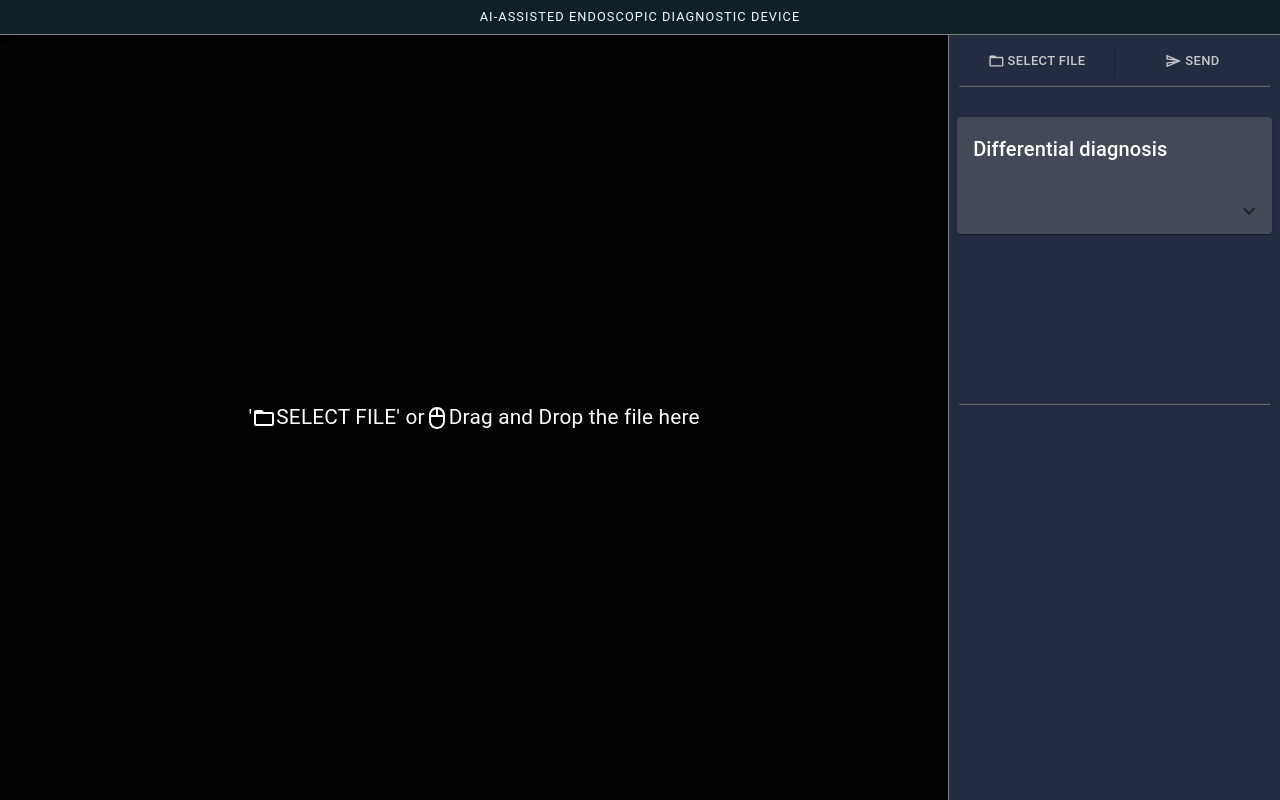
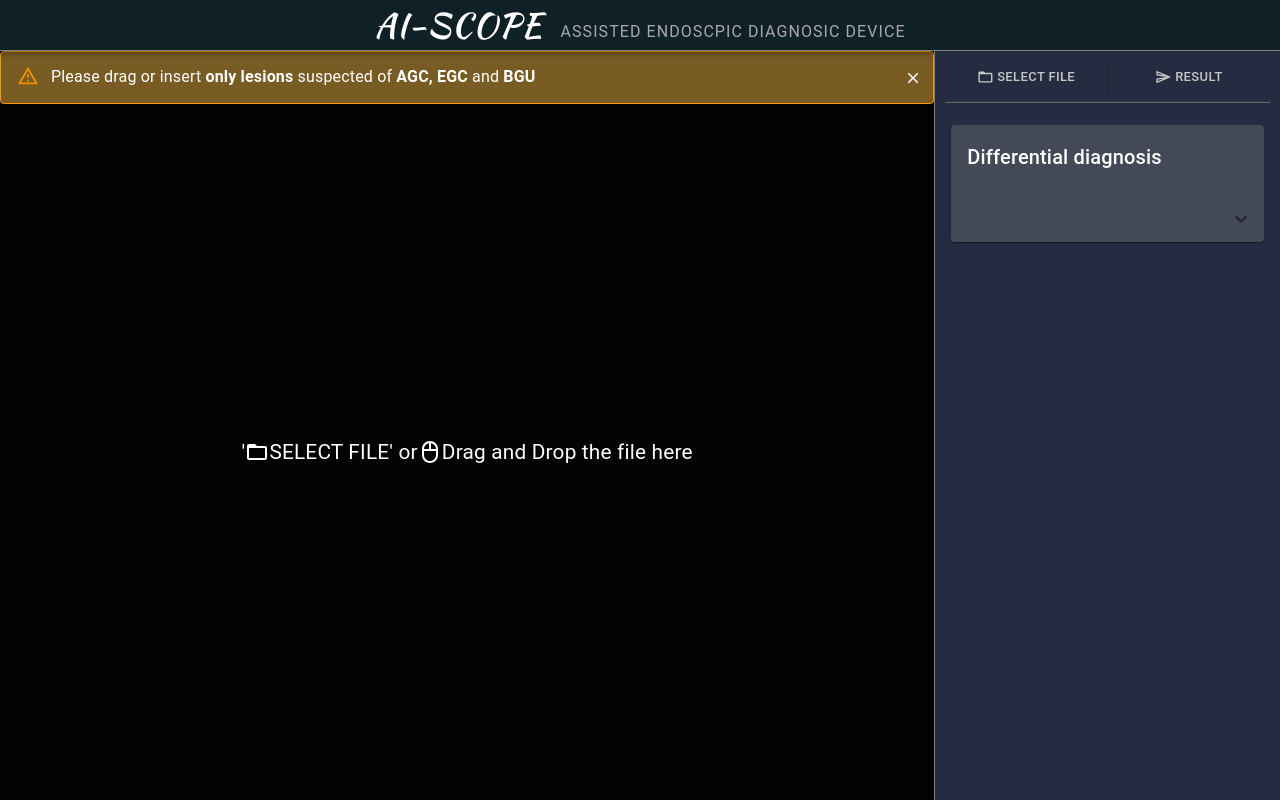
Before and after one commit to LeeSeungjae00/ai-scope, a React (Create React App) app: page / in a window 1280 px wide. Built offline with nearby package versions, Linux system fonts and the light colour scheme.

Commit message:
AI-scope 1. EGC 같은 약자 풀어쓰기 2. title 폰트, 폰트크기 변경 3. 사진 관련 사진으로 넣으라는 경고 문구 추가 4. 버튼 Send -> Result

```diff
--- a/public/index.html
+++ b/public/index.html
@@ -6,9 +6,9 @@
     <meta name="theme-color" content="#000000" />
     <meta
       name="description"
-      content="AI-assisted Endoscopic Diagnostic Device"
+      content="AI-SCOPE assisted Endoscopic Diagnostic Device"
     />
-    <title>AI-assisted Endoscopic Diagnostic Device</title>
+    <title>AI-SCOPE assisted Endoscopic Diagnostic Device</title>
   </head>
   <body>
     <div id="root"></div>
--- a/src/App.css
+++ b/src/App.css
@@ -1,16 +1,52 @@
+@import url('https://fonts.googleapis.com/css2?family=Kaushan+Script&display=swap');
+
+
+.side::-webkit-scrollbar-track
+{
+  background-color: #242c42;
+  height: 5px;
+  width: 5px;
+}
+
+.side::-webkit-scrollbar
+{
+  background-color: #F5F5F5;
+  height: 5px;
+  width: 5px;
+}
+
+.side::-webkit-scrollbar-thumb:hover
+{
+  background-color: #888888;
+}
+
+
+.side::-webkit-scrollbar-thumb
+{
+  background-color: #b4b4b4;
+  border-radius: 10px;
+  height: 5px;
+  width: 5px;
+}
+
 .App {
   min-height: 100%;
   min-width: 100%;
   display: -ms-grid;
   display: grid;
-  -ms-grid-rows: minmax(30px,auto) 1fr;
-  grid-template-rows: minmax(30px,auto) 1fr;
-  -ms-grid-columns: 100fr 35fr;
-  grid-template-columns: 100fr 35fr;
+  -ms-grid-rows: minmax(30px,auto) auto 1fr;
+  grid-template-rows: minmax(30px,auto) auto 1fr;
+  -ms-grid-columns: 100fr 37fr;
+  grid-template-columns: 100fr 37fr;
   grid-template-areas:
     "side-header side-header"
+    "alert side"
     "img-preiveiw side";
   font-family: "Roboto", "Helvetica", "Arial", sans-serif;
+}
+
+.img_alert{
+  grid-area: alert;
 }
 
 
@@ -114,3 +150,15 @@ hr{
   align-items: center;
   font-size: 1.3rem;
 }
+
+.title{
+  color: #a8a8a8;
+  font-size: 1rem;
+  /* font-family: 'Kaushan Script', cursive; */
+}
+
+.maintitle{
+  color: white;
+  font-size: 2.1rem;
+  font-family: 'Kaushan Script', cursive;
+}
--- a/src/App.jsx
+++ b/src/App.jsx
@@ -9,6 +9,7 @@ import {CircularProgress , Fade , Typography} from '@material-ui/core';
 import { makeStyles } from '@material-ui/core/styles';
 import {useDropzone} from 'react-dropzone'
 import { FolderOpenOutlined ,MouseOutlined } from '@material-ui/icons';
+import ImgAlert from './Container/ImgAlert'
 
 const useStyles = makeStyles((theme) => ({
   mainProgress: {
@@ -138,6 +139,7 @@ function App() {
     <>
     <Fade in = {loading}><div className = "screenblru"><CircularProgress size={90} className = {classes.mainProgress}/></div></Fade>
     <div className="App">
+      <ImgAlert></ImgAlert>
       <div {...getRootProps()} className="priveiw-rapping">
         {(preview === null) ?
           <div className = 'non-priveiw'>
@@ -149,7 +151,10 @@ function App() {
           </div>
          :preview}
       </div>
-      <Hedaer title="AI-assisted Endoscopic Diagnostic Device"></Hedaer>
+      <Hedaer title={<>
+        <span className = "title maintitle">AI-Scope &nbsp;</span>
+        <span className = "title">Assisted Endoscpic Diagnosic Device</span>
+      </>}></Hedaer>
       <Side
         onChangeFile={handleFileOnChange}
         onFileButtonClick={handleFileButtonClick}
--- a/src/Container/Header/Header.jsx
+++ b/src/Container/Header/Header.jsx
@@ -4,7 +4,7 @@ import './Header.css'
 export default function Hedaer({title}) {
     return (
         <header className="side-header">
-            <Typography style = {{fontSize : "0.8rem"}} align="center" variant="overline" display="block">
+            <Typography style = {{fontSize : "0.8rem" , lineHeight : 1.5}} align="center" variant="overline" display="block">
                 {title}
             </Typography>
         </header>
--- /dev/null
+++ b/src/Container/ImgAlert.jsx
@@ -0,0 +1,35 @@
+import React from 'react';
+import Alert from '@material-ui/lab/Alert';
+import IconButton from '@material-ui/core/IconButton';
+import Collapse from '@material-ui/core/Collapse';
+import CloseIcon from '@material-ui/icons/Close';
+
+export default function ImgAlert() {
+  const [open, setOpen] = React.useState(true);
+
+  return (
+      <Collapse className = "img-alert" in={open}>
+        <Alert variant="outlined" severity="warning"
+        style = {{
+            backgroundColor : '#e6ad4485',
+            color : 'white',
+            fontSize : '1rem'
+        }}
+          action={
+            <IconButton
+              aria-label="close"
+              color="inherit"
+              size="small"
+              onClick={() => {
+                setOpen(false);
+              }}
+            >
+              <CloseIcon fontSize="inherit" />
+            </IconButton>
+          }
+        >
+          Please drag or insert <strong>only lesions</strong> suspected of <strong>AGC, EGC</strong> and <strong>BGU</strong>
+        </Alert>
+      </Collapse>
+  );
+}
--- a/src/Container/Side/Side.jsx
+++ b/src/Container/Side/Side.jsx
@@ -63,7 +63,7 @@ export default function Side({ onChangeFile, onFileButtonClick, onSendFile, side
     return (
         <aside className="side">
             <input {...fileProps} ref={fileRef} hidden={true} id="file" type='file' onChange={onChangeFile}></input>
-            <Grid container spacing={3}>
+            <Grid container spacing={1}>
                 <Grid item xs={12}>
                             <ButtonGroup
                                 className={classes.buttonArray}
@@ -77,7 +77,7 @@ export default function Side({ onChangeFile, onFileButtonClick, onSendFile, side
                                 <Button className={classes.button} onClick={(e) => {
                                     onSendFile(e);
                                 }}>
-                                    <><SendOutlined className={classes.icon} ></SendOutlined>Send</>
+                                    <><SendOutlined className={classes.icon} ></SendOutlined>Result</>
                                 </Button>
                             </ButtonGroup>
                     <hr></hr>
@@ -99,8 +99,8 @@ export default function Side({ onChangeFile, onFileButtonClick, onSendFile, side
                         <Fade in={sideContentArray.length === 2}>
                             <div>
                                 <SideContent
-                                    key={"Depth of invasion in EGC"}
-                                    title={"Depth of invasion in EGC"}
+                                    key={"Depth of invasion in Early gastric cancer"}
+                                    title={"Depth of invasion in Early gastric cancer"}
                                     mainValue={
                                         sideContentArray[1]?.mainValue ?
                                             sideContentArray[1].mainValue :
@@ -116,7 +116,6 @@ export default function Side({ onChangeFile, onFileButtonClick, onSendFile, side
 
                 </div>
             </Grid>
-            <hr></hr>
         </aside>
     )
 }
--- a/src/Container/SideContent/SideContent.jsx
+++ b/src/Container/SideContent/SideContent.jsx
@@ -39,12 +39,12 @@ export default function SideContent({ title, mainValue, subValue }) {
                         {title}
                     </Typography>
                     { mainValue.length > 3 &&
-                        <div style={{ width: "100%", display: 'flex', justifyContent: 'space-around', alignItems: 'center' }}>
-                            <Typography variant="h5">
+                        <div style={{ width: "100%", display: 'flex',flexDirection: 'column', justifyContent: 'space-around', alignItems: 'center', gap : 10 }}>
+                            <Typography variant="h5" style = {{alignSelf : 'flex-start'}}>
                                 {mainValue.split(' : ')[0]}
 
                             </Typography>
-                            <div style={{ width: 150 }}>
+                            <div style={{ width: 120 }}>
                                 <AnimatedProgressProvider
                                     valueStart={0}
                                     valueEnd={mainValue.split(' : ')[1].split('%')[0] * 1}
@@ -73,7 +73,7 @@ export default function SideContent({ title, mainValue, subValue }) {
                 </CardContent>
                 <Collapse in={expanded}>
                     <CardContent className={classes.content} style = {{paddingBottom : 0}}>
-                        {subValue.map(value => <div style={{ marginBottom : 10, width: "100%", display: 'flex', justifyContent: 'space-around', alignItems: 'center' }}>
+                        {subValue.map(value => <div style={{ marginBottom : 10, width: "100%", display: 'flex', justifyContent: 'space-between', alignItems: 'center' }}>
                             <Typography variant="body2" key={value}>
                                 {value.split(' : ')[0]}
 
--- a/src/Module/madeSideContent.jsx
+++ b/src/Module/madeSideContent.jsx
@@ -1,3 +1,10 @@
+const titleMap = {
+    "EGC" : "Early gastric cancer",
+    "AGC" : "Advanced gastric cancer",
+    "BGU" : "Benign gastric cancer"
+}
+
+
 export default function madeSideContent(result) {
     if (result.length < 3) return [];
     const resultArray = [];
@@ -8,10 +15,10 @@ export default function madeSideContent(result) {
 
     resultArray.push({
         title: "Differential diganosis",
-        mainValue: `${Object.keys(result[0])[0]} : ${result[0][Object.keys(result[0])].value}%`,
+        mainValue: `${titleMap[Object.keys(result[0])[0]]} : ${result[0][Object.keys(result[0])].value}%`,
         subValue: [
-            `${Object.keys(result[1])[0]} : ${result[1][Object.keys(result[1])].value}%`,
-            `${Object.keys(result[2])[0]} : ${result[2][Object.keys(result[2])].value}%`
+            `${titleMap[Object.keys(result[1])[0]]} : ${result[1][Object.keys(result[1])].value}%`,
+            `${titleMap[Object.keys(result[2])[0]]} : ${result[2][Object.keys(result[2])].value}%`
         ]
     })
 
@@ -21,7 +28,7 @@ export default function madeSideContent(result) {
         const { T1a, T1b } = result[0]["EGC"].depth;
 
         resultArray.push({
-            title: "Depth of invasion in EGC",
+            title: "Depth of invasion in Early gastric cancer",
             mainValue: `${T1a > T1b ?
                 "T1a : " + T1a + "%" :
                 "T1b : " + T1b + "%"}`,
```
Also changed, not shown: 1 other file (tests, documents, lock files or other folders).
